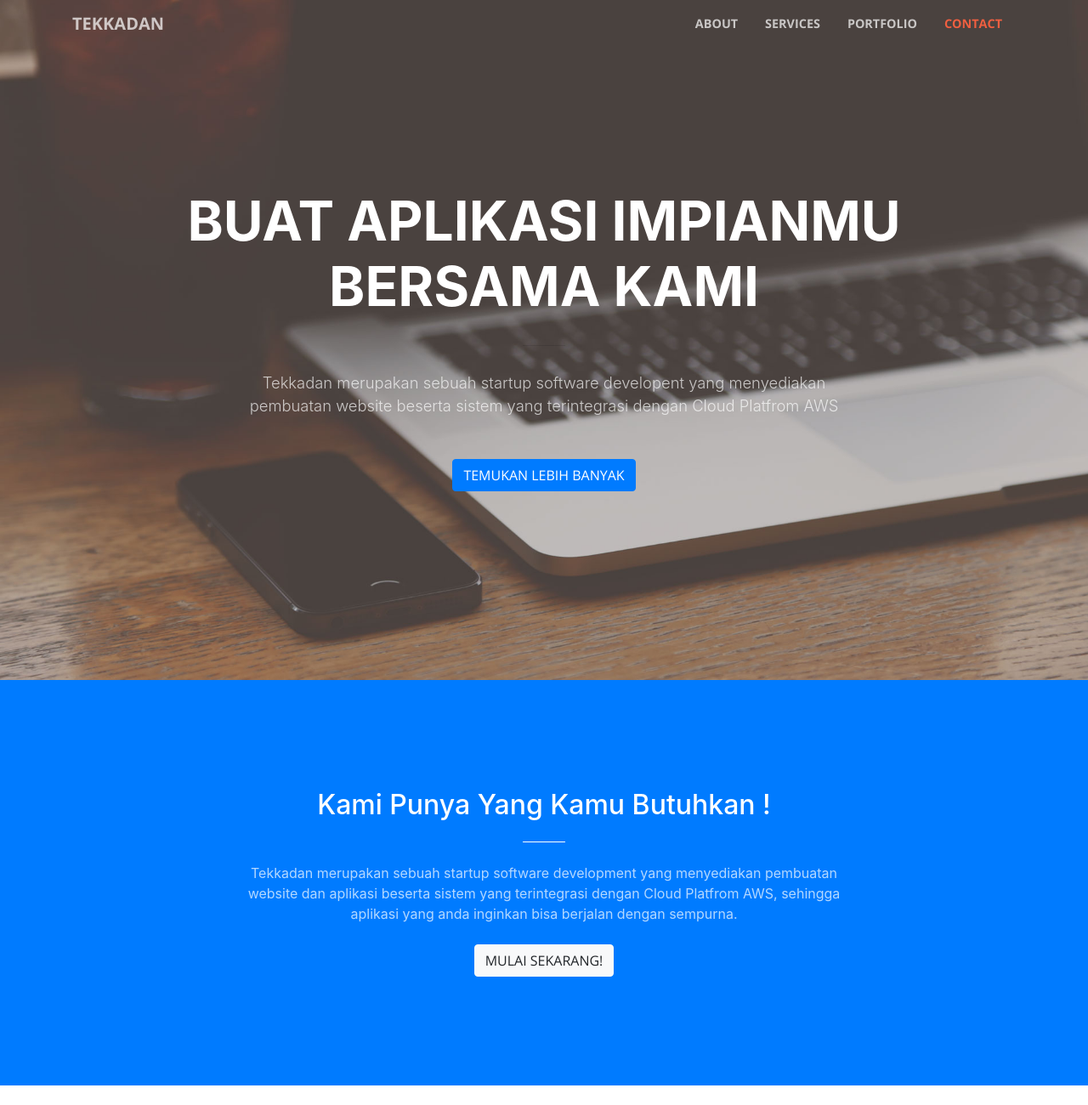
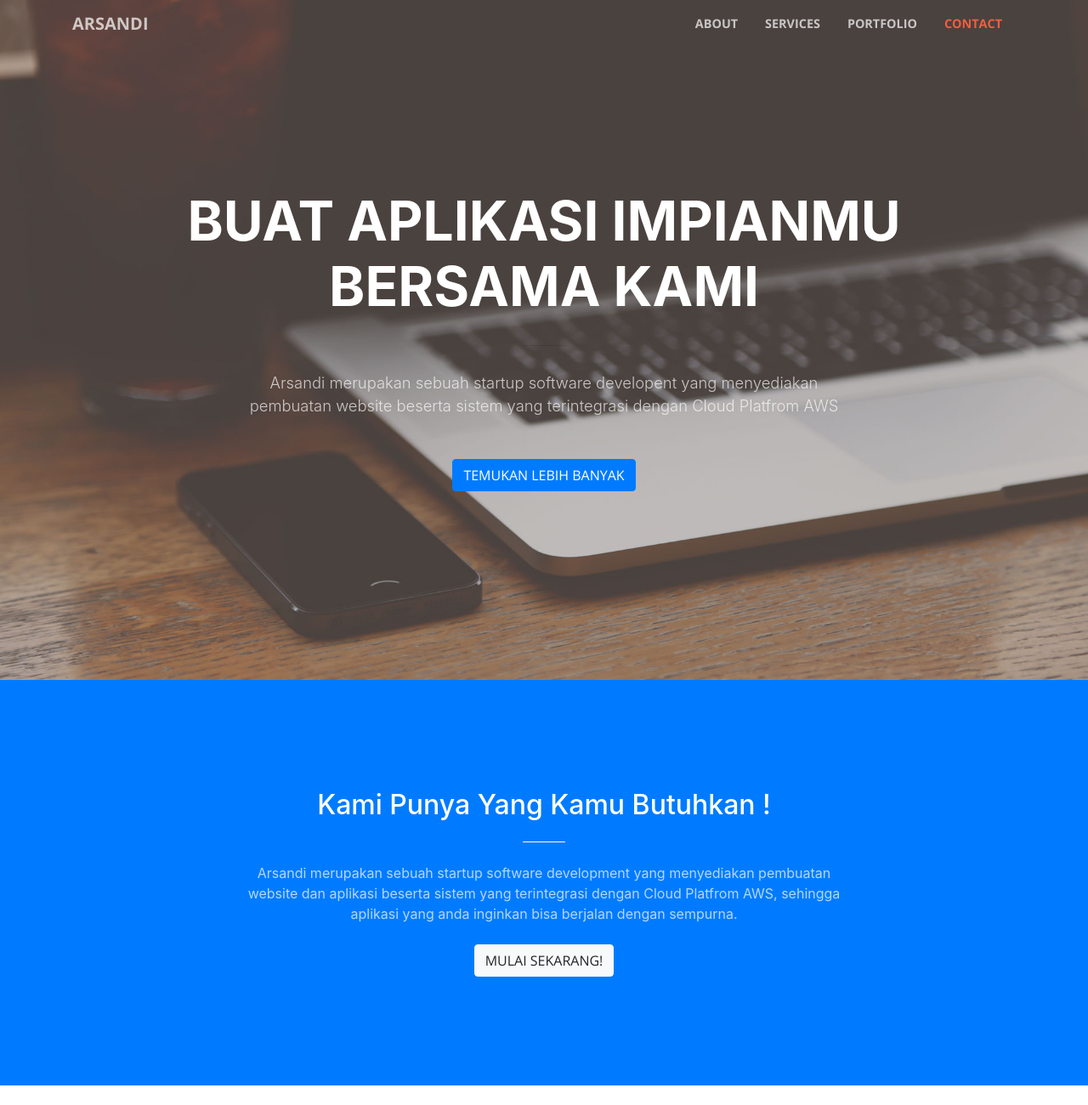
Before and after one commit to arizalsandi/landingpage, a website with bundled scripts: page index.html in a window 1280 px wide. Shown: the top 1300 px of the page at 85% size. Built offline with nearby package versions, Linux system fonts and the light colour scheme.

Commit message:
change Tekkadan to Arsandi

```diff
--- a/index.html
+++ b/index.html
@@ -8,7 +8,7 @@
   <meta name="description" content="">
   <meta name="author" content="">
 
-  <title>Tekkadan Software Development</title>
+  <title>Arsandi Software Development</title>
 
   <!-- Bootstrap core CSS -->
   <link href="vendor/bootstrap/css/bootstrap.min.css" rel="stylesheet">
@@ -31,7 +31,7 @@
   <!-- Navigation -->
   <nav class="navbar navbar-expand-lg navbar-light fixed-top" id="mainNav">
     <div class="container">
-      <a class="navbar-brand js-scroll-trigger" href="#page-top">Tekkadan</a>
+      <a class="navbar-brand js-scroll-trigger" href="#page-top">Arsandi</a>
       <button class="navbar-toggler navbar-toggler-right" type="button" data-toggle="collapse" data-target="#navbarResponsive" aria-controls="navbarResponsive" aria-expanded="false" aria-label="Toggle navigation">
         <span class="navbar-toggler-icon"></span>
       </button>
@@ -64,7 +64,7 @@
           <hr>
         </div>
         <div class="col-lg-8 mx-auto">
-          <p class="text-faded mb-5">Tekkadan merupakan sebuah startup software developent yang menyediakan pembuatan website beserta sistem yang terintegrasi dengan Cloud Platfrom AWS</p>
+          <p class="text-faded mb-5">Arsandi merupakan sebuah startup software developent yang menyediakan pembuatan website beserta sistem yang terintegrasi dengan Cloud Platfrom AWS</p>
           <a class="btn btn-primary btn-xl js-scroll-trigger" href="#about">Temukan Lebih Banyak</a>
         </div>
       </div>
@@ -77,7 +77,7 @@
         <div class="col-lg-8 mx-auto text-center">
           <h2 class="section-heading text-white">Kami Punya Yang Kamu Butuhkan !</h2>
           <hr class="light my-4">
-          <p class="text-faded mb-4">Tekkadan merupakan sebuah startup software development yang menyediakan pembuatan website dan aplikasi beserta sistem yang terintegrasi dengan Cloud Platfrom AWS, sehingga aplikasi yang anda inginkan bisa berjalan dengan sempurna.</p>
+          <p class="text-faded mb-4">Arsandi merupakan sebuah startup software development yang menyediakan pembuatan website dan aplikasi beserta sistem yang terintegrasi dengan Cloud Platfrom AWS, sehingga aplikasi yang anda inginkan bisa berjalan dengan sempurna.</p>
           <a class="btn btn-light btn-xl js-scroll-trigger" href="#services">Mulai Sekarang!</a>
         </div>
       </div>
```
